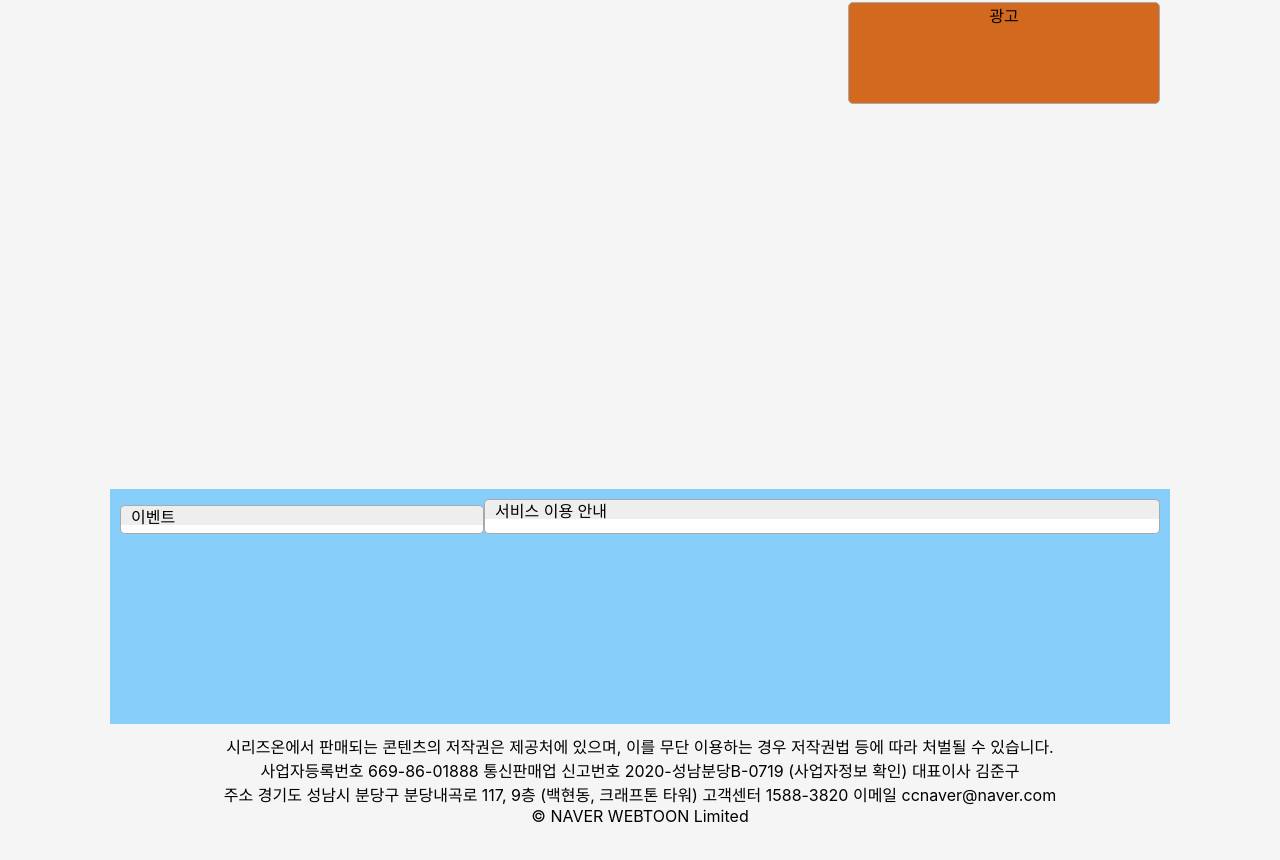
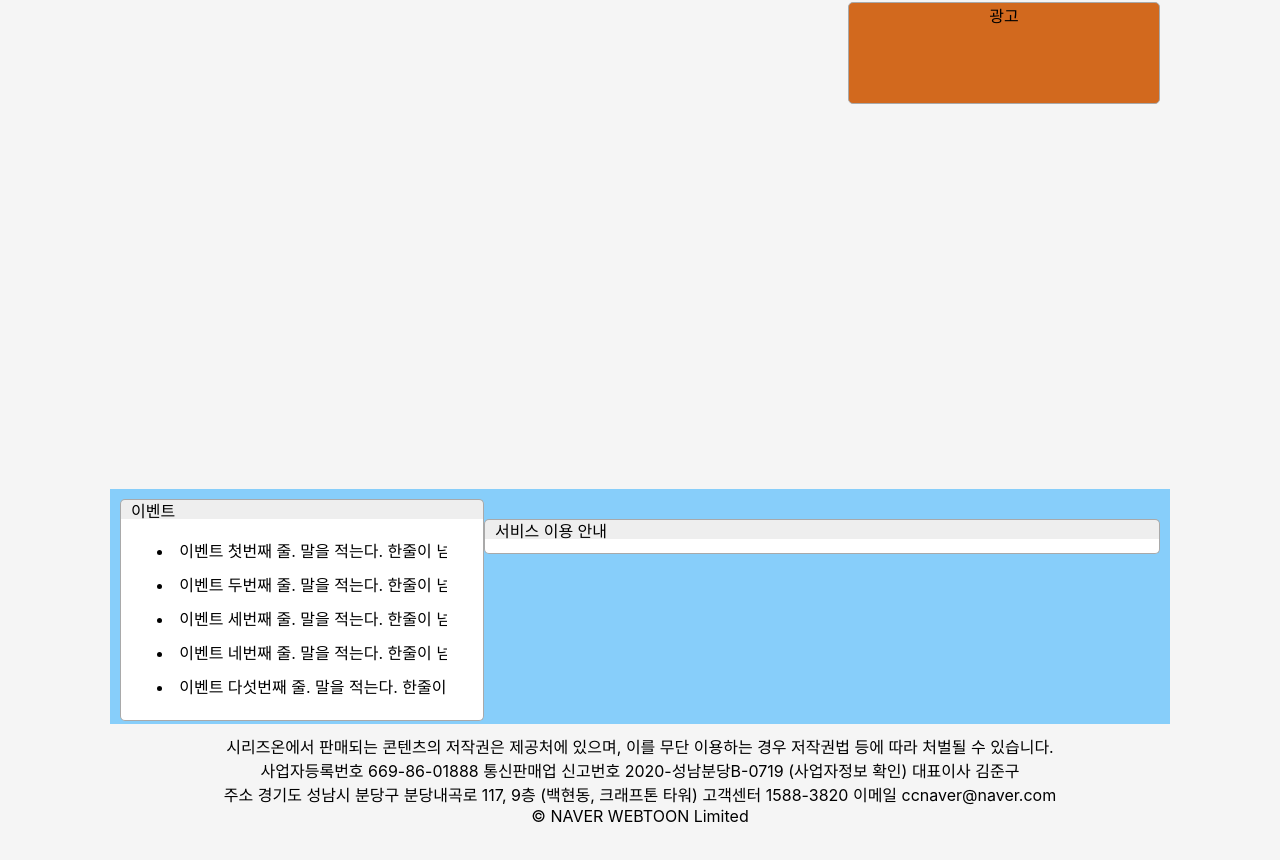
Before and after one commit to DonSera/serieson_react, a React (Create React App) app: page / in a window 1280 px wide. Shown: the part 1346-2206 px from the top of the page. Built offline with nearby package versions, Linux system fonts and the light colour scheme.

Commit message:
docs : 임의 이벤트 값 넣어 놓기

```diff
--- a/src/App.css
+++ b/src/App.css
@@ -114,6 +114,19 @@ margin, padding
     padding: var(--wrap-padding);
     background-color: lightskyblue;
 }
+.event-wrap{
+    display: inline-block;
+    padding: 10px 0 10px 0;
+    width: 80%;
+
+    overflow: hidden;
+    text-overflow: ellipsis;
+    white-space: nowrap;
+    font-size: 1em;
+}
+.event-wrap>li{
+    padding: 5px 0 5px 0;
+}
 
 
 /*아래*/
--- a/src/App.js
+++ b/src/App.js
@@ -43,6 +43,22 @@ function App() {
         slidesToShow: 5,
         slidesToScroll: 5,
     };
+
+    const event = [
+        '이벤트 첫번째 줄. 말을 적는다. 한줄이 넘어가길 바라며. 넘었다용',
+        '이벤트 두번째 줄. 말을 적는다. 한줄이 넘어가길 바라며. 넘었다용',
+        '이벤트 세번째 줄. 말을 적는다. 한줄이 넘어가길 바라며. 넘었다용',
+        '이벤트 네번째 줄. 말을 적는다. 한줄이 넘어가길 바라며. 넘었다용',
+        '이벤트 다섯번째 줄. 말을 적는다. 한줄이 넘어가길 바라며. 넘었다용'
+    ]
+
+    function RenderTest() {
+        function eventMap() {
+            return event.map(text => <li>{text}</li>);
+        }
+
+        return <div className={'event-wrap'}> {eventMap()} </div>;
+    }
 
 
     return (
@@ -127,10 +143,13 @@ function App() {
                 <section className={`app-service`}>
                     <SmallWindow windowWidth={'35%'}
                                  headerHeight={'20px'}
-                    headerText={'이벤트'}/>
+                                 headerText={'이벤트'}
+                                 contents={<RenderTest/>}
+                    />
                     <SmallWindow windowWidth={'65%'}
+                                 windowHeight={'90%'}
                                  headerHeight={'20px'}
-                    headerText={'서비스 이용 안내'}/>
+                                 headerText={'서비스 이용 안내'}/>
                 </section>
 
                 <section className={`footer`}>
--- a/src/component/Window/SmallWindow.js
+++ b/src/component/Window/SmallWindow.js
@@ -2,21 +2,25 @@ import styles from './SmallWindow.module.css'
 
 function SmallWindow({windowWidth, windowHeight = 0, headerHeight, headerText, contents, url}) {
     function renderContent() {
+        return <div className={styles['window-main']}>{contents}</div>;
+    }
+
+    function renderHeader(){
         return <div className={styles['window-header']} style={{height: headerHeight}}>
-                <span className={styles['header-text']}>{headerText}</span>
+            <span className={styles['header-text']}>{headerText}</span>
             {url ? <a className={styles['header-link']} href={url}>더보기 ></a> : ''}
-            </div>
+        </div>
     }
 
     if (windowHeight) {
         return <div className={styles['window-background']} style={{width: windowWidth, height: windowHeight}}>
+            {renderHeader()}
             {renderContent()}
-            <div className={styles['window-main']}>{contents}</div>
         </div>;
     } else {
         return <div className={styles['window-background']} style={{width: windowWidth}}>
+            {renderHeader()}
             {renderContent()}
-            <div className={styles['window-main']}>{contents}</div>
         </div>;
     }
 }
```
